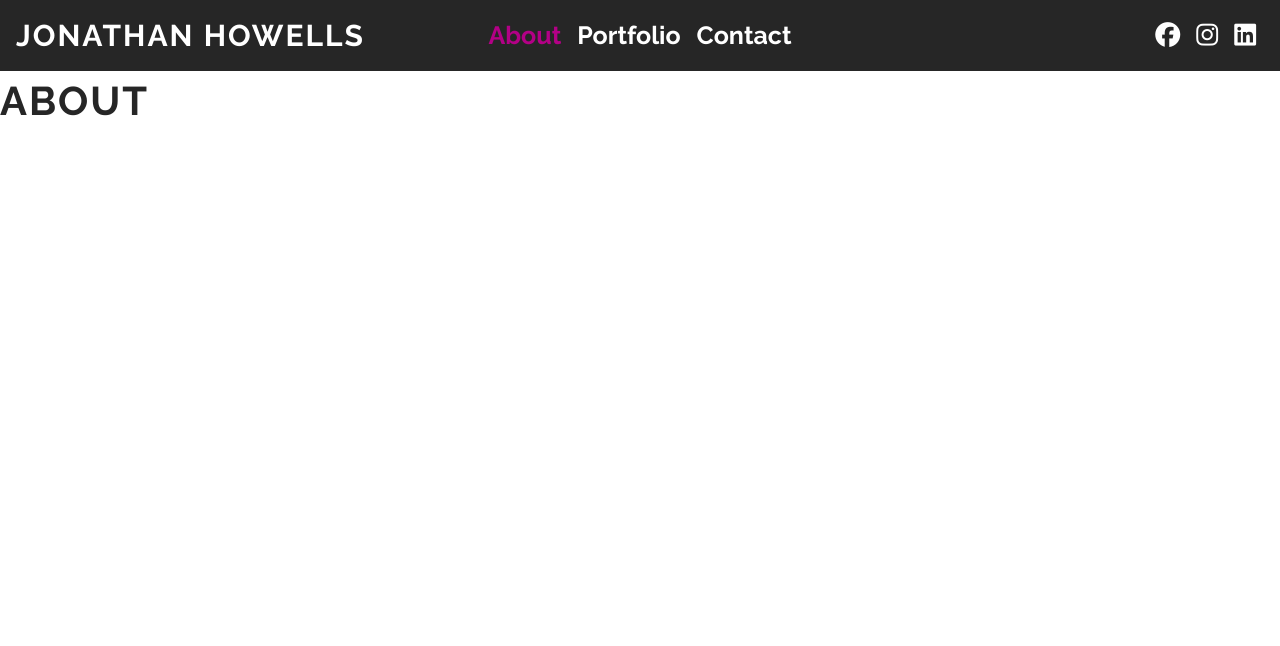
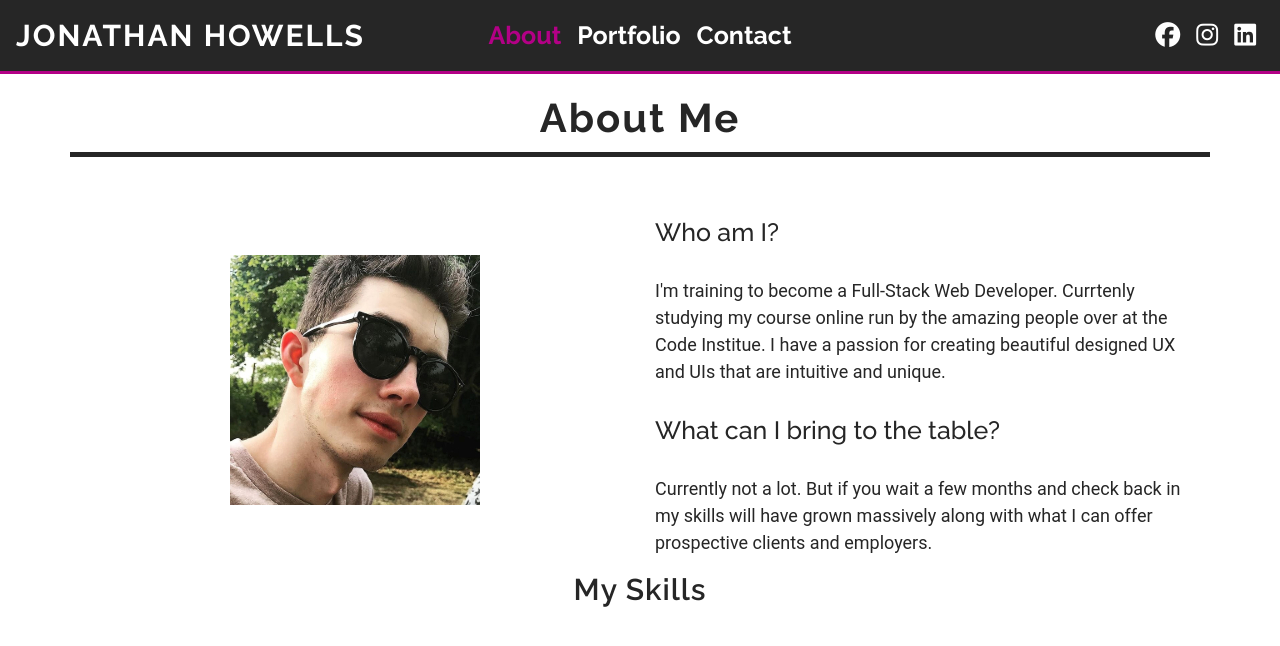
Before and after one commit to Code-Institute-Submissions/Jon-Howells-Resume, a plain HTML site: page about.html in a window 1280 px wide. Drawn offline with nearby package versions, Linux system fonts and the light colour scheme.

Commit message:
Feature: Added an image and some base text to the about me page. Styled using bootstraps grid system and some custom css to style it.

```diff
--- a/about.html
+++ b/about.html
@@ -17,6 +17,8 @@
 		integrity="sha384-wfSDF2E50Y2D1uUdj0O3uMBJnjuUD4Ih7YwaYd1iqfktj0Uod8GCExl3Og8ifwB6" crossorigin="anonymous">
 	</script>
 	<script src="https://kit.fontawesome.com/0947f8b945.js" crossorigin="anonymous"></script>
+	<link rel="stylesheet" href="https://cdnjs.cloudflare.com/ajax/libs/hover.css/2.3.1/css/hover-min.css"
+		type="text/css">
 	<link rel="stylesheet" href="assets/css/style.css" type="text/css">
 	<title>Website Portfolio</title>
 </head>
@@ -47,13 +49,48 @@
 	</nav>
 
 	<!-- About -->
-    <section class="container-page-heading">
+	<header class="container">
 		<div class="row">
-            <div class="col-12 uppercase page-header">
-                About
+			<div class="col-12">
+				<h2 class="page-header">About Me</h2>
+			</div>
+		</div>
+		<div class="row">
+			<div class="col-12 page-header-line"></div>
+		</div>
+	</header>
+
+	<section class="container">
+		<div class="row">
+			<div class="col-12">
+				<div class="row justify-content-center">
+					<div class="col-6 personal-image"></div>
+					<div class="col-6">
+						<h3 class="about-me-heading">Who am I?</h3>
+						<p class="about-me-text">
+							I'm training to become a Full-Stack Web Developer. Currtenly studying my course online run
+							by the amazing people over at the Code Institue.
+							I have a passion for creating beautiful designed UX and UIs that are intuitive and unique.
+						</p>
+
+						<h3 class="about-me-heading">What can I bring to the table?</h3>
+                        <p class="about-me-text">
+                            Currently not a lot. But if you wait a few months and check back in my skills will have grown massively
+                            along with what I can offer prospective clients and employers.
+                        </p>
+					</div>
+				</div>
+			</div>
+			<div class="col-12 text-center">
+				<div class="row">
+					<div class="col">
+						<h3 class="section-heading">My Skills</h3>
+					</div>
+				</div>
 			</div>
 		</div>
 	</section>
+
 </body>
 
 </html>
--- a/assets/css/style.css
+++ b/assets/css/style.css
@@ -13,12 +13,14 @@
     text-transform: uppercase;
 }
 
+.text-center {
+    text-align: center;
+}
+
 /* ---------------------------------------------------------- Start Page */
 
 
-.flex-container {
-    display: flex;
-    justify-content: center;
+.d-flex {
     align-items: center;
     text-align: center;
 }
@@ -92,6 +94,15 @@
     color: #b30086;
 }
 
+.hvr-sweep-to-right:before {
+    background: #b30086;
+}
+
+.home-button i {
+    color: #fff;
+    font-size: 17px;
+}
+
 
 /* ---------------------------------------------------------- NavBar */
 
@@ -100,13 +111,15 @@ nav {
     font-weight: 700;
     color: #fff;
     font-size: 20px;
+    position: fixed;
+    border-bottom: 3px solid #b30086;
 }
 .navbar-brand{
     font-size: 20px;
     letter-spacing: 2px;
 }
 
-.nav-link, i {
+.nav-link i {
     color: #fff;
 }
 
@@ -128,7 +141,7 @@ nav {
 
 /* ---------------------------------------------------------- Hover */
 
-li a:hover, i:hover, .navbar-dark .navbar-nav .nav-link:hover, .navbar-dark .navbar-brand:hover {
+li a:hover, li i:hover, .navbar-dark .navbar-nav .nav-link:hover, .navbar-dark .navbar-brand:hover {
     color: #b30086;
     transition: .5s;
 }
@@ -155,17 +168,56 @@ button a:hover {
 
 /* ---------------------------------------------------------- About Page */
 
-.container-page-heading {
-
-}
-
 .page-header {
     color: #262626;
     font-family: "Raleway", sans-serif;
     font-weight: 700;
     font-size: 40px;
     letter-spacing: 2px;
+    margin: 20px 0 0 0;
+    text-align: center;
 }
+
+.page-header-line {
+    background: #262626;
+    height: 5px;
+    width: 60px;
+    align-items: center;
+    margin: 10px 0 30px 0;
+}
+
+.section-heading {
+    color: #262626;
+    font-family: "Raleway", sans-serif;
+    font-weight: 600;
+    font-size: 30px;
+    letter-spacing: 1px;
+    margin: 0 0 30px 0;
+}
+
+.personal-image {
+    background: url(../images/jon-howells.JPG) no-repeat center;
+    min-height: 250px;
+    min-width: 250px;
+    border: 1px solid #fff;
+    border-radius: 50%;
+}
+
+.about-me-heading {
+    color: #262626;
+    font-family: "Raleway", sans-serif;
+    font-weight: 500;
+    font-size: 25px;
+    margin: 30px 0;
+}
+
+.about-me-text {
+    color: #262626;
+    font-family: "Roboto", sans-serif;
+    font-weight: 400;
+    font-size: 18px;
+}
+
 /* ---------------------------------------------------------- Media Queries */
 
 @media only screen and (min-width: 700px){
```
Also changed, not shown: contact.html (+1 -0 lines), index.html (+3 -2 lines), portfolio.html (+1 -0 lines), assets/images/about-placeholder.jpg (added), assets/images/jon-howells.JPG (added). Lines whose indentation alone changed are shown as unchanged.
